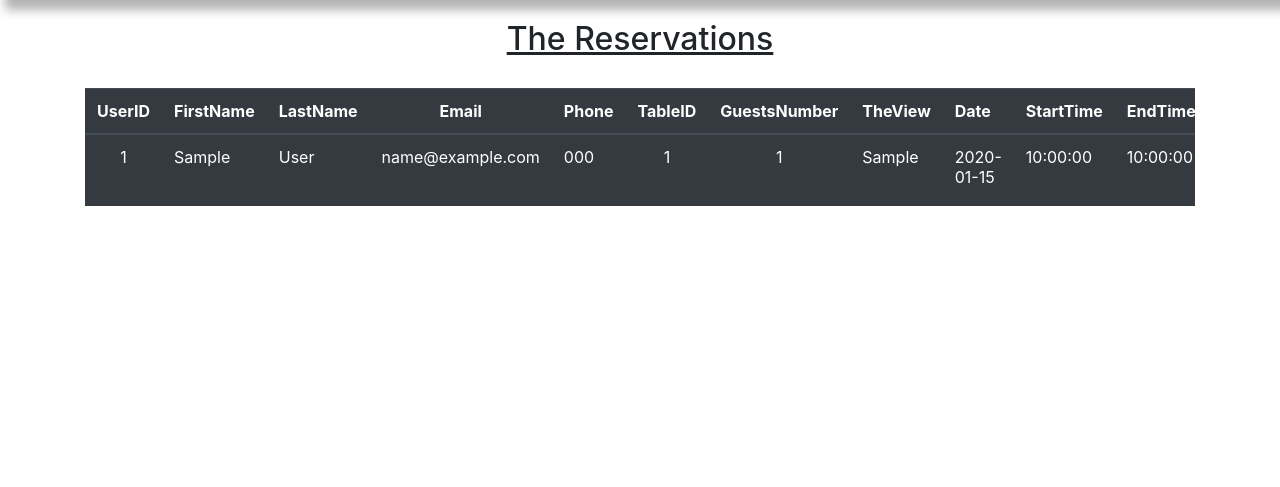
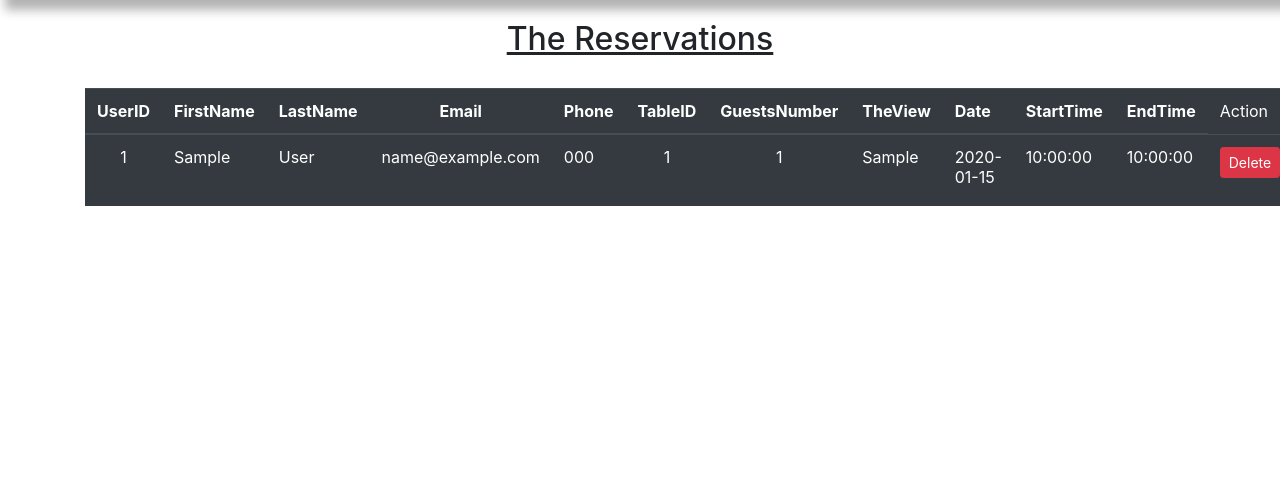
Before and after one commit to asmaa3299/SW2-Restraunts-Project, a Laravel app: page /Reservation/viewReservation in a window 1280 px wide. Shown: the part 80-567 px from the top of the page. Run offline with Laravel 8, Linux system fonts and the light colour scheme; a user stored in the database is signed in; data comes from the database, SQL or seed files in the repository; tables that the repository leaves empty hold one stand-in row (values such as "Sample post"); settings files or empty folders that the repository lacks are supplied; some libraries are stand-ins or nearby versions; some web fonts are replaced.

Commit message:
Update ViewReservation.blade.php

```diff
--- a/resources/views/Reservation/ViewReservation.blade.php
+++ b/resources/views/Reservation/ViewReservation.blade.php
@@ -4,7 +4,7 @@
         The Reservations</h2>
     <div class="panel-group">
       <div class="panel panel-default">
-        <div id="collapse1" class="panel-collapse" style="margin-top:30px;overflow-y:scroll; height:400px;">
+        <div id="collapse1" class="panel-collapse" style="margin-top:30px;height:400px;">
           <table class="table table-dark">
       <thead>
         <tr>
```
